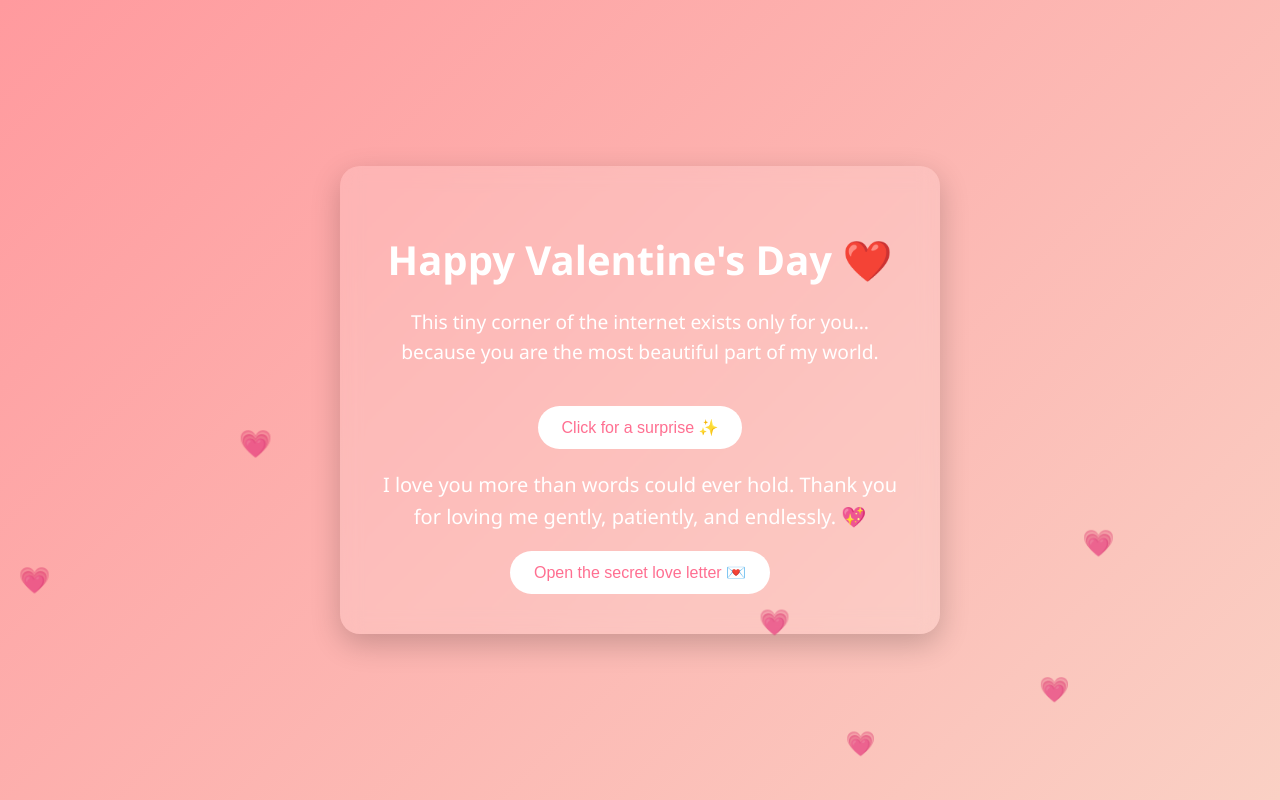
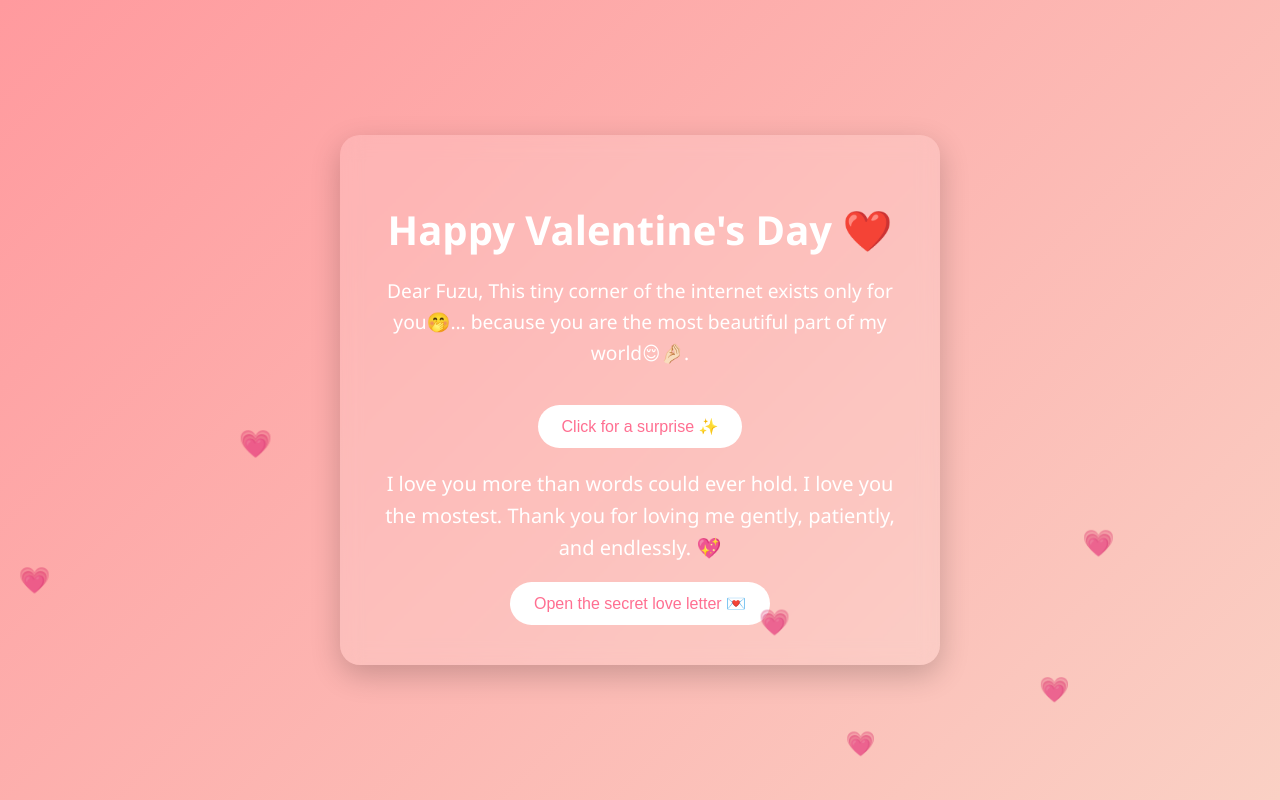
Before and after one commit to cinderkitty/valentine, a plain HTML site: page index.html in a window 1280 px wide. Both pictures are taken after a click on the button "Click for a surprise ✨". Shown: the top 800 px of the page. Drawn offline with Linux system fonts and the light colour scheme.

Commit message:
Personalize Valentine's Day message and title
Updated title and personalized message for Valentine's Day.

```diff
--- a/index.html
+++ b/index.html
@@ -2,7 +2,7 @@
 <head>
   <meta charset="UTF-8" />
   <meta name="viewport" content="width=device-width, initial-scale=1.0" />
-  <title>For My Love 💌</title>
+  <title>For Fuzail, From Cindy 💌</title>
   <style>
     body {
       margin: 0;
@@ -92,12 +92,12 @@ button:hover {
   </audio>  <div class="card">
     <h1>Happy Valentine's Day ❤️</h1>
     <p>
-      This tiny corner of the internet exists only for you… because you
-      are the most beautiful part of my world.
+      Dear Fuzu, This tiny corner of the internet exists only for you🤭… because you
+      are the most beautiful part of my world😌🤌🏻.
     </p><button onclick="showMessage(event)">Click for a surprise ✨</button>
 
 <div id="secret" class="hidden-message">
-  I love you more than words could ever hold. Thank you for loving me
+  I love you more than words could ever hold. I love you the mostest. Thank you for loving me
   gently, patiently, and endlessly. 💖
 </div>
 
```
